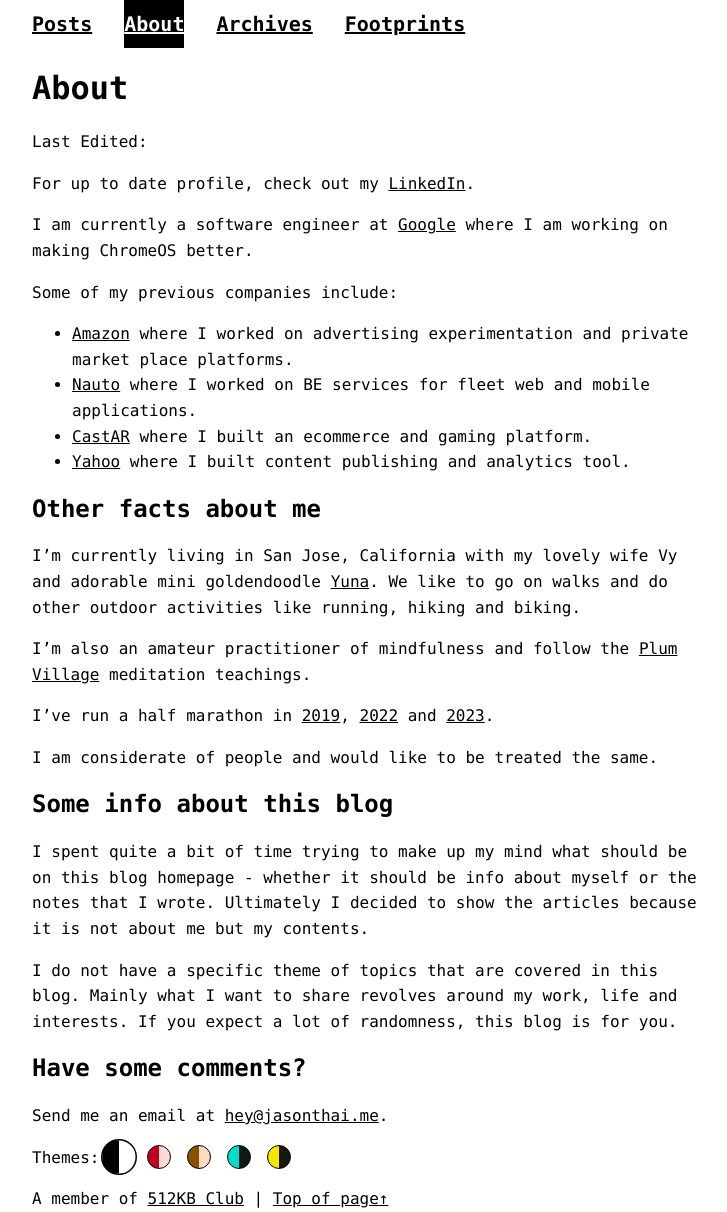
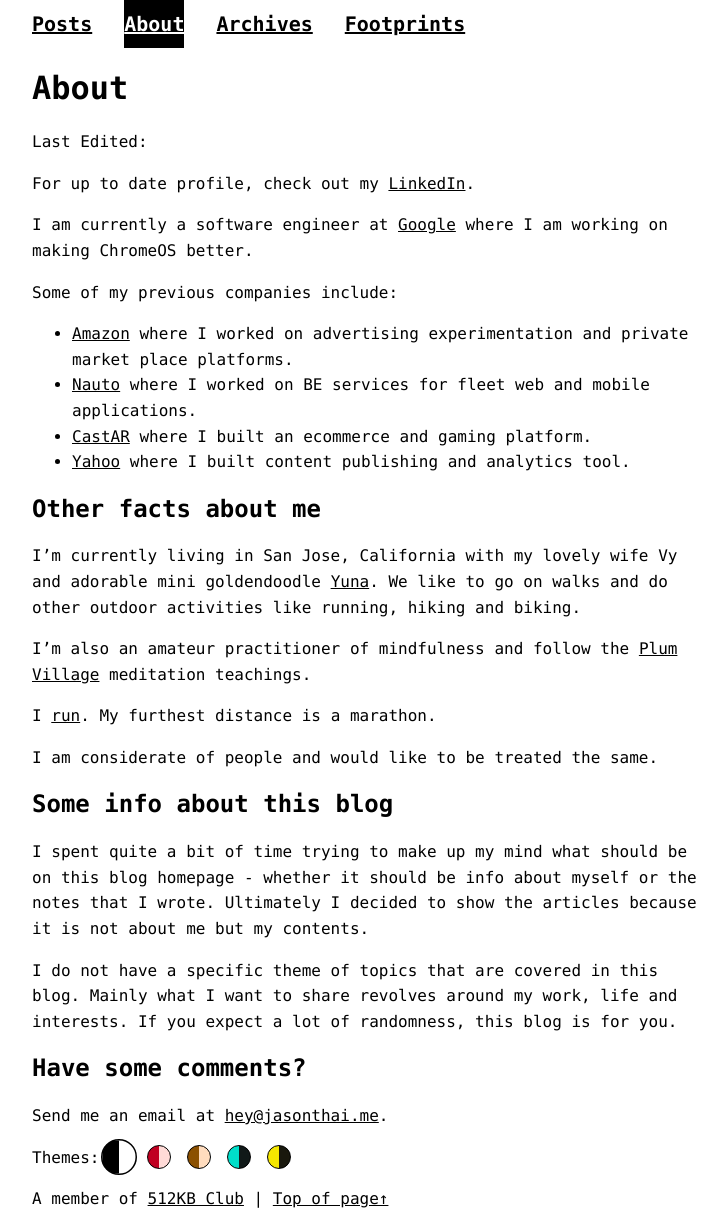
Before and after one commit to jasontthai/jasonthai.me, a Jekyll site: the page built from about.md, in a window 1280 px wide. Shown: the whole page, without its empty margins (272-999 px from the left). Built offline with Jekyll 4.4.1, drawn with Linux system fonts in a browser that asks for light colours.

Commit message:
update about

```diff
--- a/about.md
+++ b/about.md
@@ -20,7 +20,7 @@
 
 I'm also an amateur practitioner of mindfulness and follow the [Plum Village](https://plumvillage.org)  meditation teachings.
 
-I've run a half marathon in [2019]({% post_url 2019-07-28-42nd-biofreeze-sf-marathon-1st-half %}), [2022]({% post_url 2022-11-06-2022-rock-n-roll-san-jose-half-marathon %}) and [2023]({% post_url 2023-10-04-2023-san-jose-half-marathon %}).
+I [run](https://jasonthai.me/tags/running/). My furthest distance is a marathon.
 
 I am considerate of people and would like to be treated the same.
 
```
